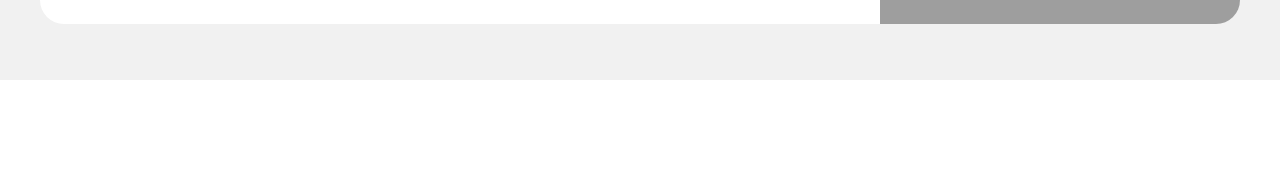
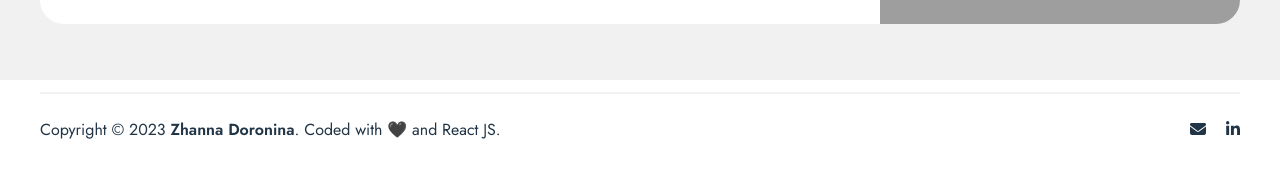
Before and after one commit to jane-doronina/react-portfolio, a React (Vite) app: page / in a window 1280 px wide. Shown: the part 2296-2471 px from the top of the page. Before the commit the page ends 2376 px from the top, so only its background shows below. Built offline with nearby package versions, Linux system fonts and the light colour scheme; grey boxes are pictures that could not be loaded.

Commit message:
feat: add Footer component

```diff
--- a/src/App.jsx
+++ b/src/App.jsx
@@ -2,6 +2,7 @@ import Navbar from "./components/Navbar";
 import Banner from "./components/Banner";
 import Projects from "./components/Projects";
 import About from "./components/About";
+import Footer from "./components/Footer";
 import { Routes, Route } from "react-router-dom";
 
 const App = () => (
@@ -13,6 +14,7 @@ const App = () => (
       <Route path="/projects/:projectId" element={ <Projects />} />
     </Routes>
     <About />
+    <Footer />
   </div>
 )
 
--- a/src/components/Card.jsx
+++ b/src/components/Card.jsx
@@ -1,4 +1,3 @@
-import React from 'react'
 import { FontAwesomeIcon } from '@fortawesome/react-fontawesome'
 import { faCircleArrowRight } from '@fortawesome/free-solid-svg-icons'
 
@@ -14,8 +13,8 @@ export const FrontCard = ({topic}) => {
 
 export const BackCard = ({question}) => {
   return (
-    <div className="w-[100%] h-[100%] flex flex-col justify-start items-center text-white text-center bg-darkGrey rounded-xl relative p-6">
-      <p className="px-2 uppercase text-[12px] mb-2">{question.topic}</p>
+    <div className="w-[100%] h-[100%] flex flex-col justify-start text-white bg-darkGrey rounded-xl relative p-6">
+      <p className="uppercase text-[12px] mb-2">{question.topic}</p>
       <p className='text-[14px] font-light'>{question.answer}</p>
       <FontAwesomeIcon icon={faCircleArrowRight} className='text-[20px] absolute bottom-[15px] right-[15px]' />
     </div>
--- /dev/null
+++ b/src/components/Footer.jsx
@@ -0,0 +1,23 @@
+import { FontAwesomeIcon } from '@fortawesome/react-fontawesome'
+import { faEnvelope } from '@fortawesome/free-solid-svg-icons'
+import { faLinkedinIn } from '@fortawesome/free-brands-svg-icons'
+
+const Footer = () => {
+  return (
+    <footer className="bg-white py-3">
+      <div className="container py-6 flex justify-between border-t-2 border-t-lightGrey">
+        <p>Copyright © 2023 <span className="font-bold">Zhanna Doronina</span>. Coded with 🖤 and React JS.</p>
+        <div>
+          <a href="mailto:doronina.jane.work@gmail.com">
+            <FontAwesomeIcon icon={faEnvelope} className="mr-5" />
+          </a>
+          <a href="https://www.linkedin.com/in/zhanna-doronina" target="_blank" rel="noreferrer">
+            <FontAwesomeIcon icon={faLinkedinIn} />
+          </a>
+        </div>
+      </div>
+    </footer>
+  )
+}
+
+export default Footer
--- a/src/components/Work.jsx
+++ b/src/components/Work.jsx
@@ -1,4 +1,3 @@
-import { useState } from "react"
 import work from "../assets/work.jpg"
 import stack from "../assets/stack.png"
 import { me } from "../constants"
```
